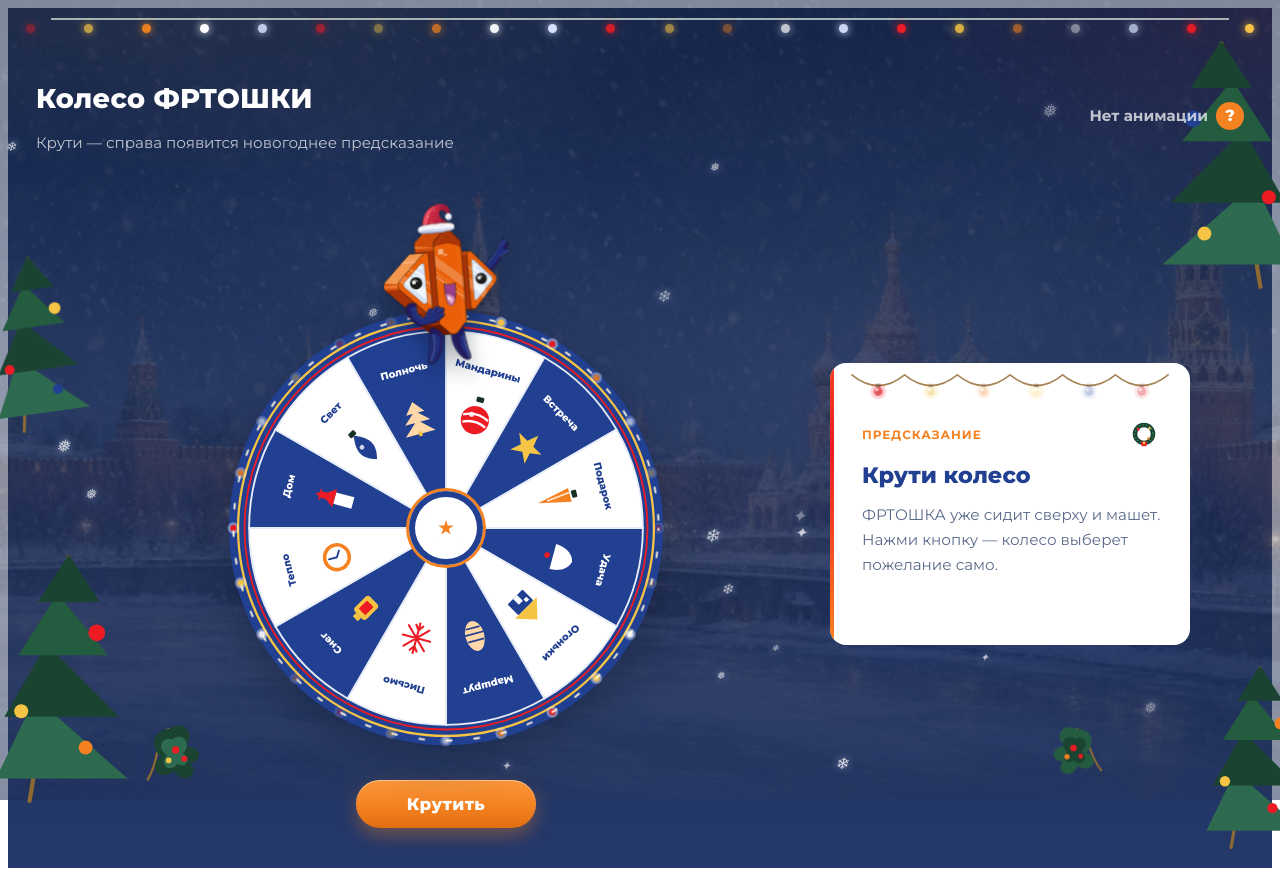
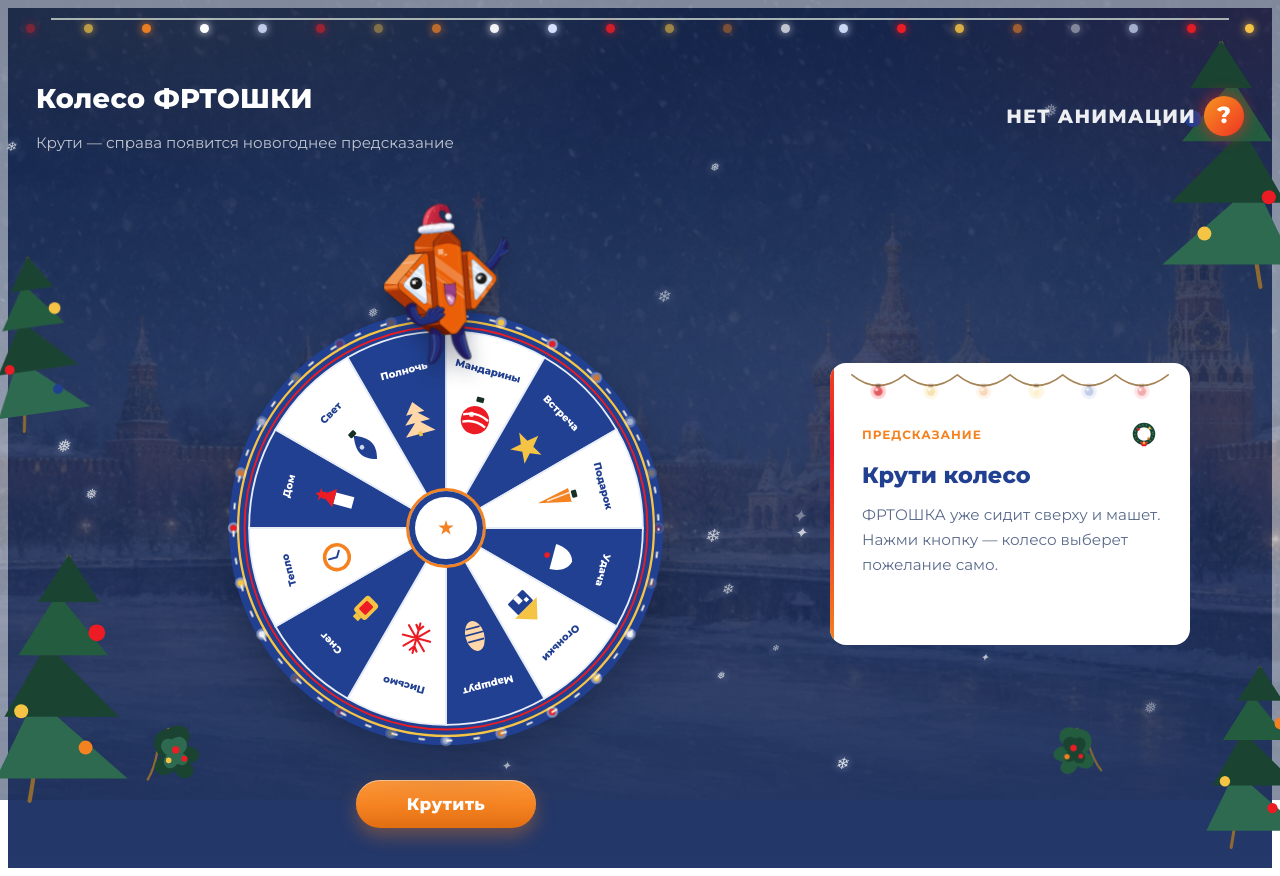
Before and after one commit to MikeSherif/frt-spin-new-year, a plain HTML site: page index.html in a window 1280 px wide. Drawn offline with Linux system fonts and the light colour scheme.

Commit message:
Правки размеров шрифтов

```diff
--- a/css/page.css
+++ b/css/page.css
@@ -130,32 +130,53 @@
 }
 
 .spin-motion__label {
-  color: rgba(255, 255, 255, 0.72);
-  font-size: 0.95rem;
-  font-weight: 700;
+  color: rgba(255, 255, 255, 0.92);
+  font-size: 1.2rem;
+  font-weight: 800;
+  letter-spacing: 0.06em;
+  text-transform: uppercase;
 }
 
 .spin-motion__ask {
-  width: 28px;
-  height: 28px;
+  display: inline-flex;
+  align-items: center;
+  justify-content: center;
+  width: 40px;
+  height: 40px;
+  padding: 0;
   border: 0;
   border-radius: 50%;
-  background: var(--orange);
+  background: linear-gradient(135deg, var(--orange-light), var(--orange) 42%, var(--red));
+  background-size: 180% 180%;
   color: #fff;
   font: inherit;
+  font-size: 1.45rem;
   font-weight: 800;
   line-height: 1;
   cursor: pointer;
+  animation: spin-ask 1.5s ease-in-out infinite;
 }
 
-.spin-motion__ask:hover { background: var(--orange-light); }
+.spin-motion__ask:hover { filter: brightness(1.08); }
 
 .spin-motion__ask:focus-visible {
   outline: 3px solid rgba(245, 130, 32, 0.55);
   outline-offset: 2px;
 }
 
-.spin-motion__ask:active { background: #d96e12; }
+.spin-motion__ask:active { filter: brightness(0.9); }
+
+@keyframes spin-ask {
+  0%, 100% {
+    background-position: 0% 40%;
+    box-shadow: 0 0 0 0 rgba(245, 130, 32, 0.35);
+  }
+
+  50% {
+    background-position: 100% 70%;
+    box-shadow: 0 0 16px 4px rgba(237, 28, 36, 0.55);
+  }
+}
 
 .spin-motion__card {
   position: absolute;
@@ -519,7 +540,8 @@
   .spin-hub b,
   .spin-hub span,
   .spin .maze-panel::before,
-  .spin-motion__card {
+  .spin-motion__card,
+  .spin-motion__ask {
     animation: none;
     transition: none;
   }
```
